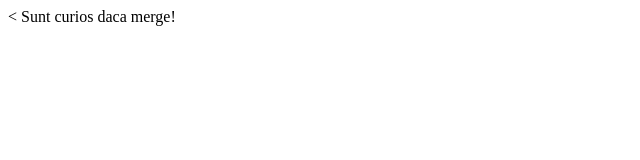
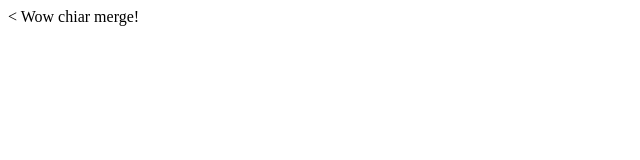
Before and after one commit to GrigoAleex/CoderDojoClass, a plain HTML site: page l3/index.html in a window 1280 px wide. Shown: the full height of the page, 0-640 px from the left. Drawn offline with Linux system fonts and the light colour scheme.

Commit message:
Update index.html

```diff
--- a/l3/index.html
+++ b/l3/index.html
@@ -6,6 +6,6 @@
     <title></title>
   </head>
   <body>
-    Sunt curios daca merge!
+    Wow chiar merge!
   </body>
 </html>
```
